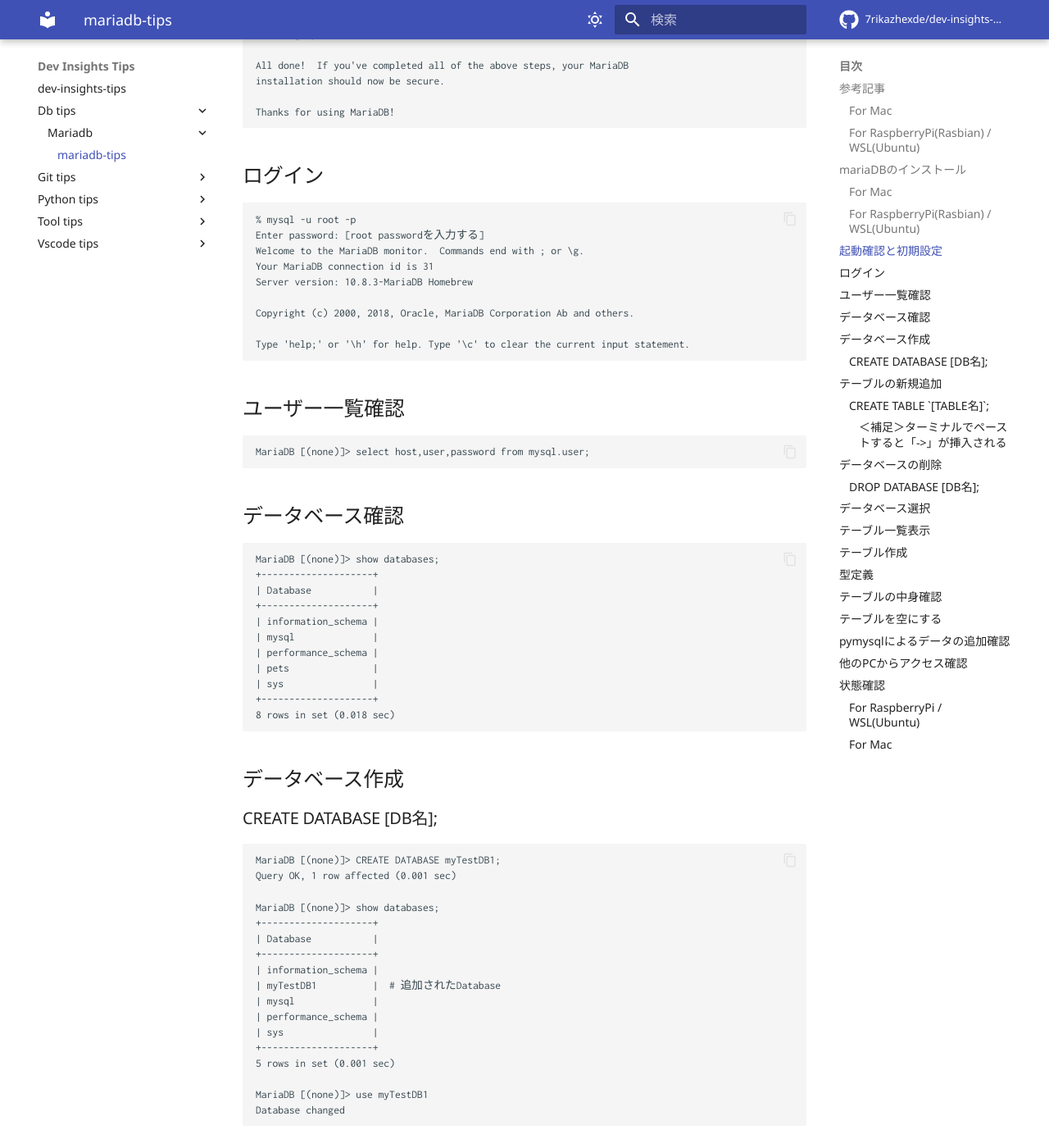
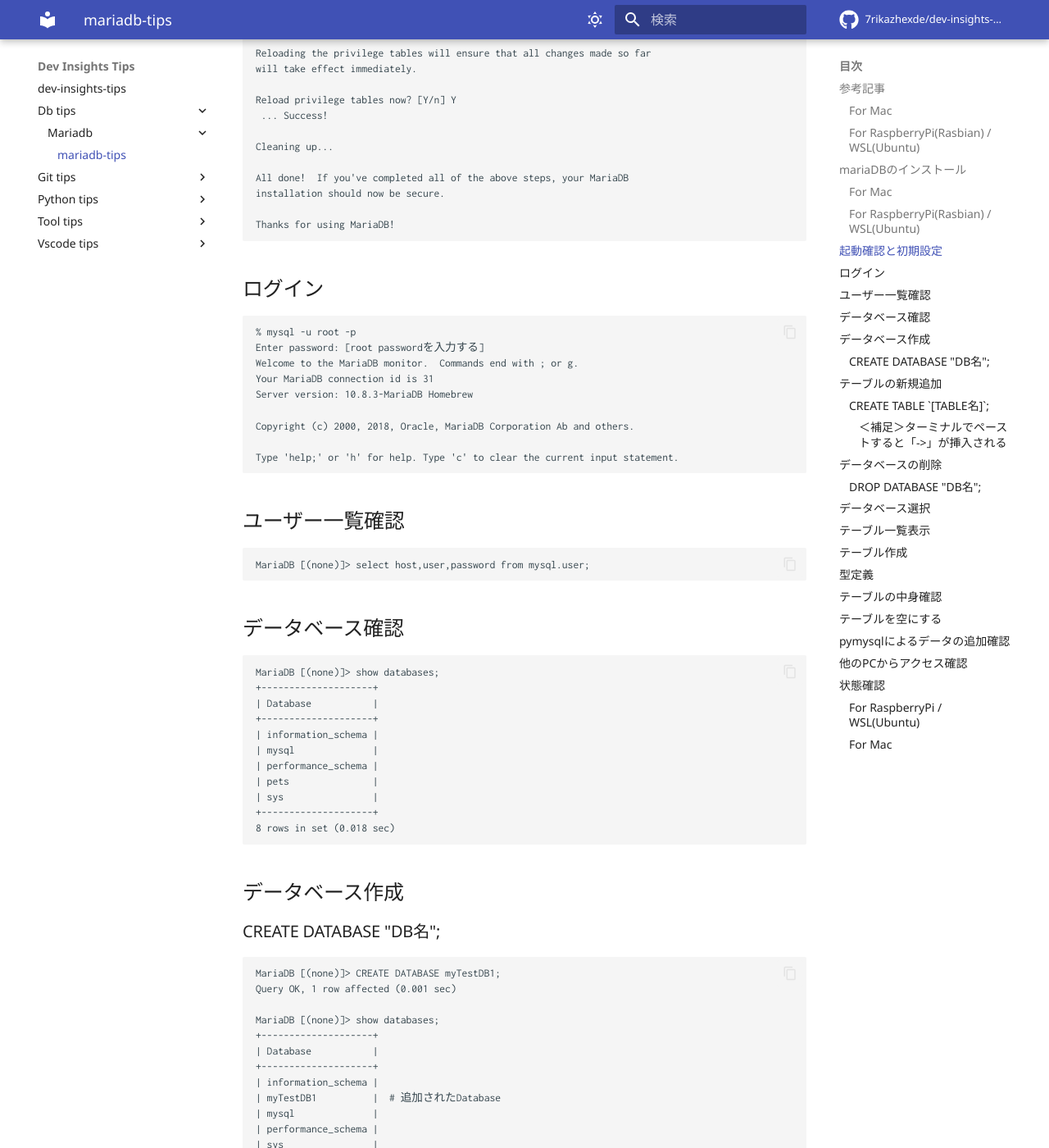
Before and after one commit to 7rikazhexde/dev-insights-tips, an MkDocs documentation site: the page built from docs/db_tips/mariadb/mariadb-tips.md, in a window 1280 px wide and 1400 px high, scrolled down 2793 px. Shown: the whole window at 82% size. Built offline with MkDocs 1.6.1 and Material for MkDocs 9.7.7, drawn with Linux system fonts in a browser that asks for light colours; comment, search, counter and statistics services are not loaded; some of the changed text lies outside the part shown.

````diff
--- a/docs/db_tips/mariadb/mariadb-tips.md
+++ b/docs/db_tips/mariadb/mariadb-tips.md
@@ -9,23 +9,30 @@ MariaDBに関するTipsです。
 
 ### For Mac
 
-HomebrewでMacにMariaDBをインストールする手順と設定\
+HomebrewでMacにMariaDBをインストールする手順と設定
+
 [https://oopsoop.com/steps-and-settings-to-install-mariadb-on-mac/](https://oopsoop.com/steps-and-settings-to-install-mariadb-on-mac/)
 
-mysql関連インストール済みであれば下記記事を参考に削除する（動作確認済み）\
-どうしよう！困った時のMac上のMySQLのアンインストール＆再インストール、動作確認手順\
+mysql関連インストール済みであれば下記記事を参考に削除する（動作確認済み）
+
+どうしよう！困った時のMac上のMySQLのアンインストール＆再インストール、動作確認手順
+
 [https://qiita.com/akiko-pusu/items/aef52b723da2cb5dc596](https://qiita.com/akiko-pusu/items/aef52b723da2cb5dc596)
 
-mariadbをアンインストールする場合は下記記事参考\
-homebrewでインストールしたmariadbをアンインストールする\
+mariadbをアンインストールする場合は下記記事参考
+
+homebrewでインストールしたmariadbをアンインストールする
+
 [https://qiita.com/B73W56H84/items/61af451f71ce9263c68e](https://qiita.com/B73W56H84/items/61af451f71ce9263c68e)
 
 ### For RaspberryPi(Rasbian) / WSL(Ubuntu)
 
-【Ubuntu】MariaDBをインストールする：初期設定（セキュリティ、データベース）\
+【Ubuntu】MariaDBをインストールする：初期設定（セキュリティ、データベース）
+
 [https://office54.net/iot/linux/ubuntu-mariadb-install](https://office54.net/iot/linux/ubuntu-mariadb-install)
 
-Raspberry Pi にデータベースを構築する【MySQL，MariaDB】\
+Raspberry Pi にデータベースを構築する【MySQL，MariaDB】
+
 [https://nort-wmli.blogspot.com/2019/06/raspberry-pi-mysqlmariadb.html?m=1](https://nort-wmli.blogspot.com/2019/06/raspberry-pi-mysqlmariadb.html?m=1)
 
 ## mariaDBのインストール
@@ -144,13 +151,13 @@ Thanks for using MariaDB!
 ```
 % mysql -u root -p
 Enter password: [root passwordを入力する]
-Welcome to the MariaDB monitor.  Commands end with ; or \g.
+Welcome to the MariaDB monitor.  Commands end with ; or g.
 Your MariaDB connection id is 31
 Server version: 10.8.3-MariaDB Homebrew
 
 Copyright (c) 2000, 2018, Oracle, MariaDB Corporation Ab and others.
 
-Type 'help;' or '\h' for help. Type '\c' to clear the current input statement.
+Type 'help;' or 'h' for help. Type 'c' to clear the current input statement.
 ```
 
 ## ユーザー一覧確認
@@ -177,7 +184,7 @@ MariaDB [(none)]> show databases;
 
 ## データベース作成
 
-### CREATE DATABASE \[DB名\];
+### CREATE DATABASE "DB名";
 
 ```bash
 MariaDB [(none)]> CREATE DATABASE myTestDB1;
@@ -236,7 +243,7 @@ Query OK, 0 rows affected (0.021 sec)
 
 ## データベースの削除
 
-### DROP DATABASE \[DB名\];
+### DROP DATABASE "DB名";
 
 ```bash
 MariaDB [myTestDB1]> drop database myTestDB2;
--- a/pyproject.toml
+++ b/pyproject.toml
@@ -1,6 +1,6 @@
 [tool.poetry]
 name = "dev-insights-tips"
-version = "0.1.3"
+version = "0.1.4"
 description = "A repository that gathers insights and tips for development. It aims to share information related to programming and development."
 authors = ["7rikaz_h785 <7rikaz.h785.stat2ltas41lcijad@gmail.com>"]
 license = "MIT"
````
Also changed, not shown: site/db_tips/mariadb/mariadb-tips/index.html, site/search/search_index.json, 1 other file.
